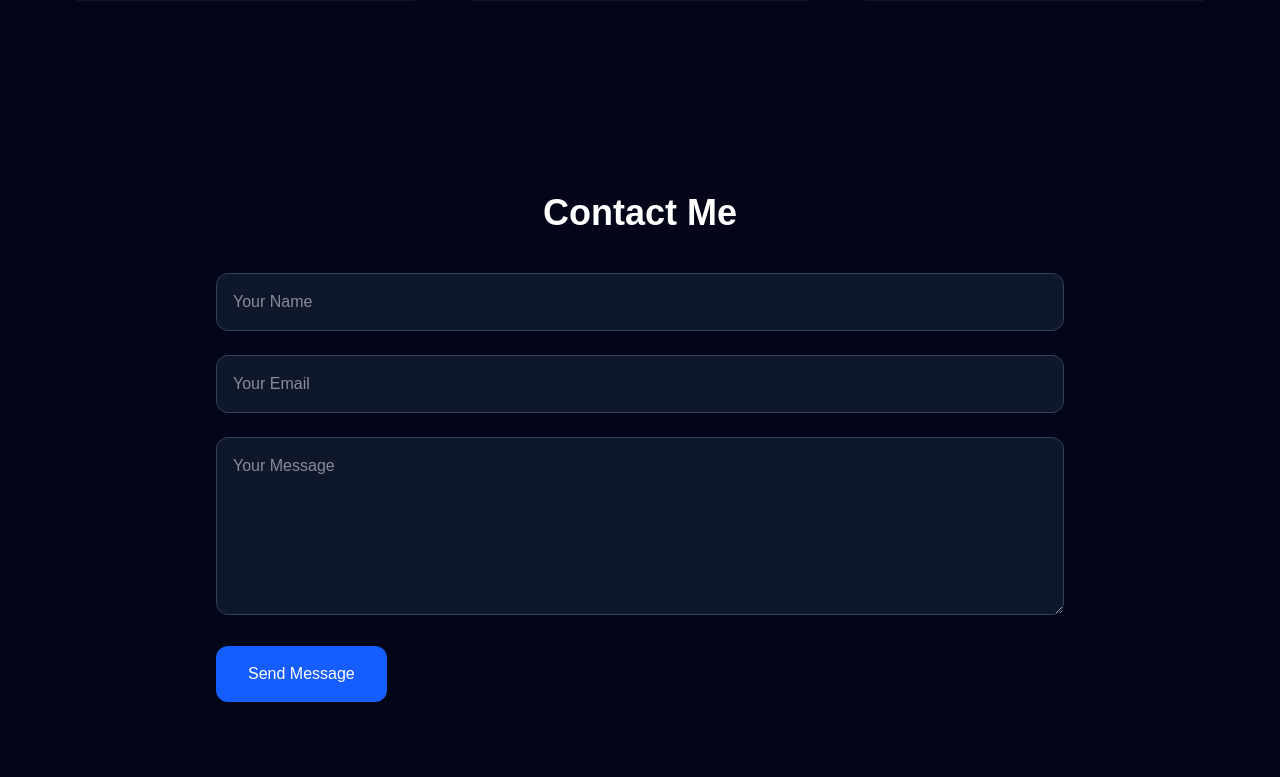
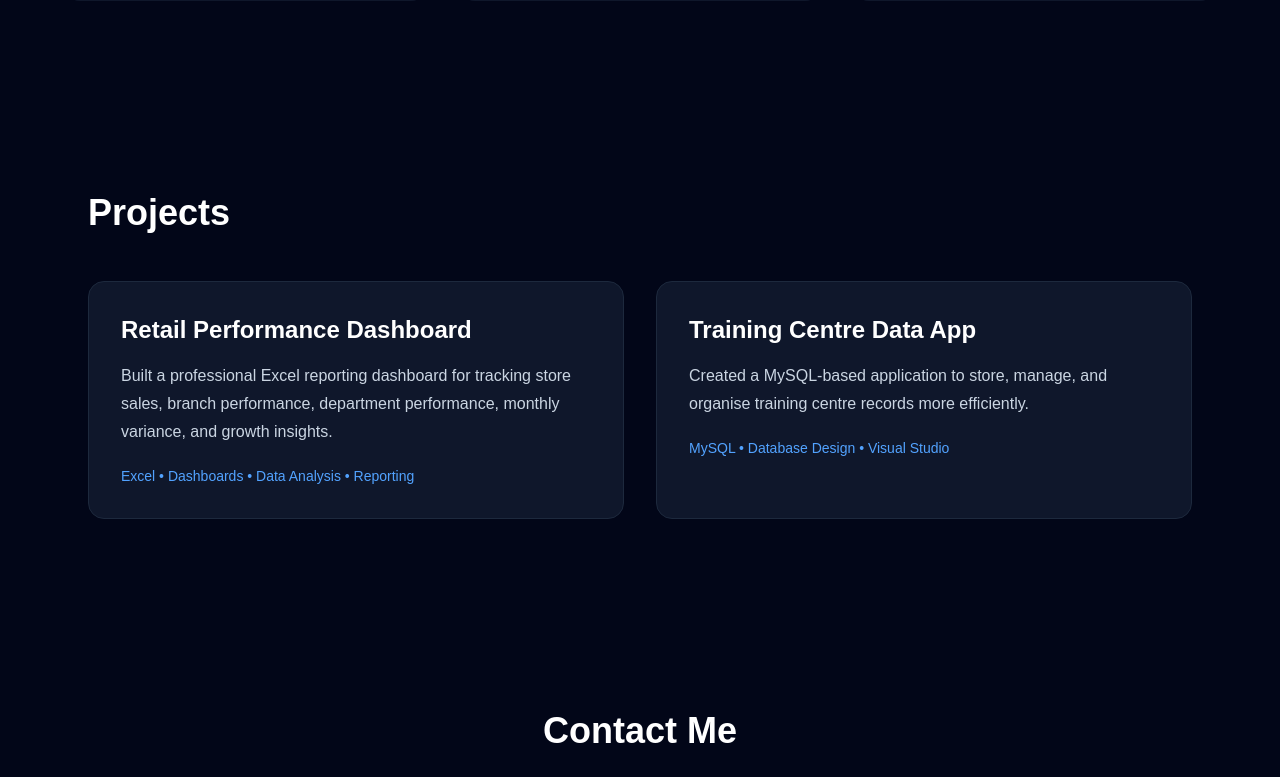
Before and after one commit to SnymanD/snyman-portfolio, a React (Vite) app: page / in a window 1280 px wide. Shown: the part 1543-2320 px from the top of the page. Built offline with nearby package versions, Linux system fonts and the light colour scheme.

Commit message:
added projects

```diff
--- a/src/App.jsx
+++ b/src/App.jsx
@@ -157,7 +157,7 @@ export default function App() {
             </a>
 
             <a
-              href="https://wa.me/27837188802"
+              href="https://wa.me/27766330663"
               target="_blank"
               className="hover:text-green-400 transition"
             >
@@ -250,7 +250,38 @@ export default function App() {
           </div>
         </div>
       </section>
+      {/* PROJECTS */}
+      <section id="projects" className="py-24 px-6 max-w-6xl mx-auto">
+        <h2 className="text-4xl font-bold mb-12">Projects</h2>
 
+        <div className="grid md:grid-cols-2 gap-8">
+          <div className="bg-slate-900 p-8 rounded-2xl border border-slate-800 hover:border-blue-500 hover:-translate-y-2 transition duration-300">
+            <h3 className="text-2xl font-semibold mb-4">
+              Retail Performance Dashboard
+            </h3>
+            <p className="text-slate-300 leading-7 mb-5">
+              Built a professional Excel reporting dashboard for tracking store sales,
+              branch performance, department performance, monthly variance, and growth insights.
+            </p>
+            <p className="text-sm text-blue-400">
+              Excel • Dashboards • Data Analysis • Reporting
+            </p>
+        </div>
+
+        <div className="bg-slate-900 p-8 rounded-2xl border border-slate-800 hover:border-blue-500 hover:-translate-y-2 transition duration-300">
+          <h3 className="text-2xl font-semibold mb-4">
+            Training Centre Data App
+          </h3>
+          <p className="text-slate-300 leading-7 mb-5">
+            Created a MySQL-based application to store, manage, and organise
+            training centre records more efficiently.
+          </p>
+          <p className="text-sm text-blue-400">
+            MySQL • Database Design • Visual Studio
+          </p>
+          </div>
+        </div>
+</section>
       {/* CONTACT */}
       <section id="contact" className="py-24 px-6 max-w-4xl mx-auto">
 
```
